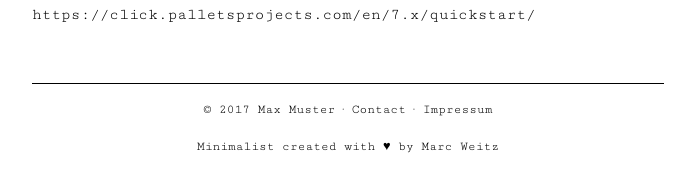
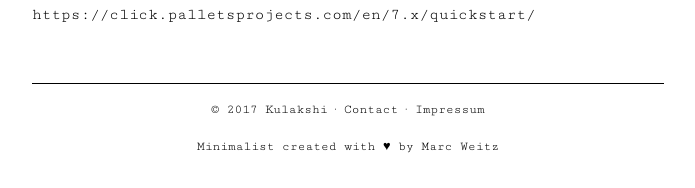
Before and after one commit to Kulakshi/Kulakshi.github.io, a Jekyll site: the page built from index.md, in a window 1280 px wide and 900 px high, scrolled down 5892 px. Shown: the part 709-897 px from the top of the window, without its empty margins (292-987 px from the left). Built offline with Jekyll 4.4.1, drawn with Linux system fonts in a browser that asks for light colours.

Commit message:
Update _config.yml

```diff
--- a/_config.yml
+++ b/_config.yml
@@ -1,8 +1,8 @@
-title: Minimalist
-owner: Max Muster
+title: Kulakshi
+owner: Kulakshi
 email:
-description: A simple and minimalistic jekyll blogging theme
-baseurl: "/minimalist" # the subpath of your site, e.g. /blog
+description:
+baseurl: "" # the subpath of your site, e.g. /blog
 url: "https://Kulakshi.github.io" # the base hostname & protocol for your site, e.g. http://example.com
 language: en
 twitter_username:
```
